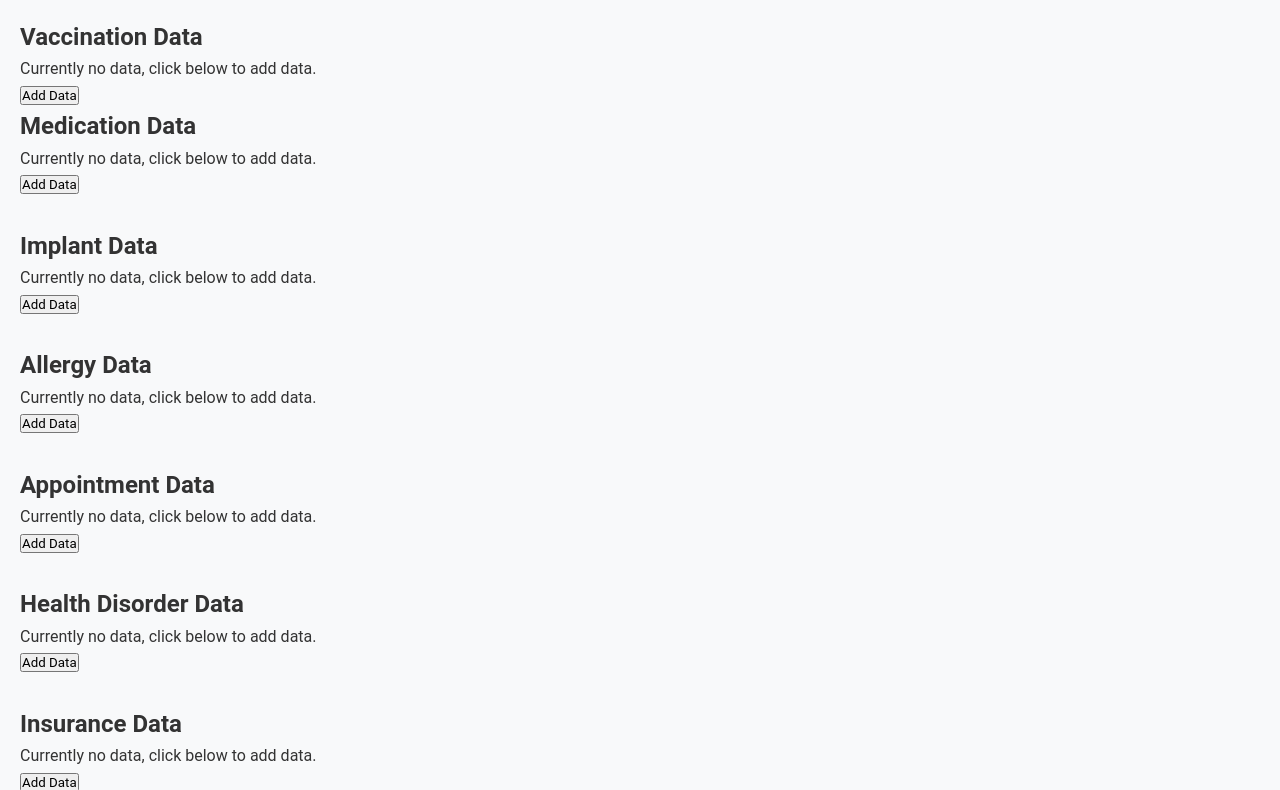
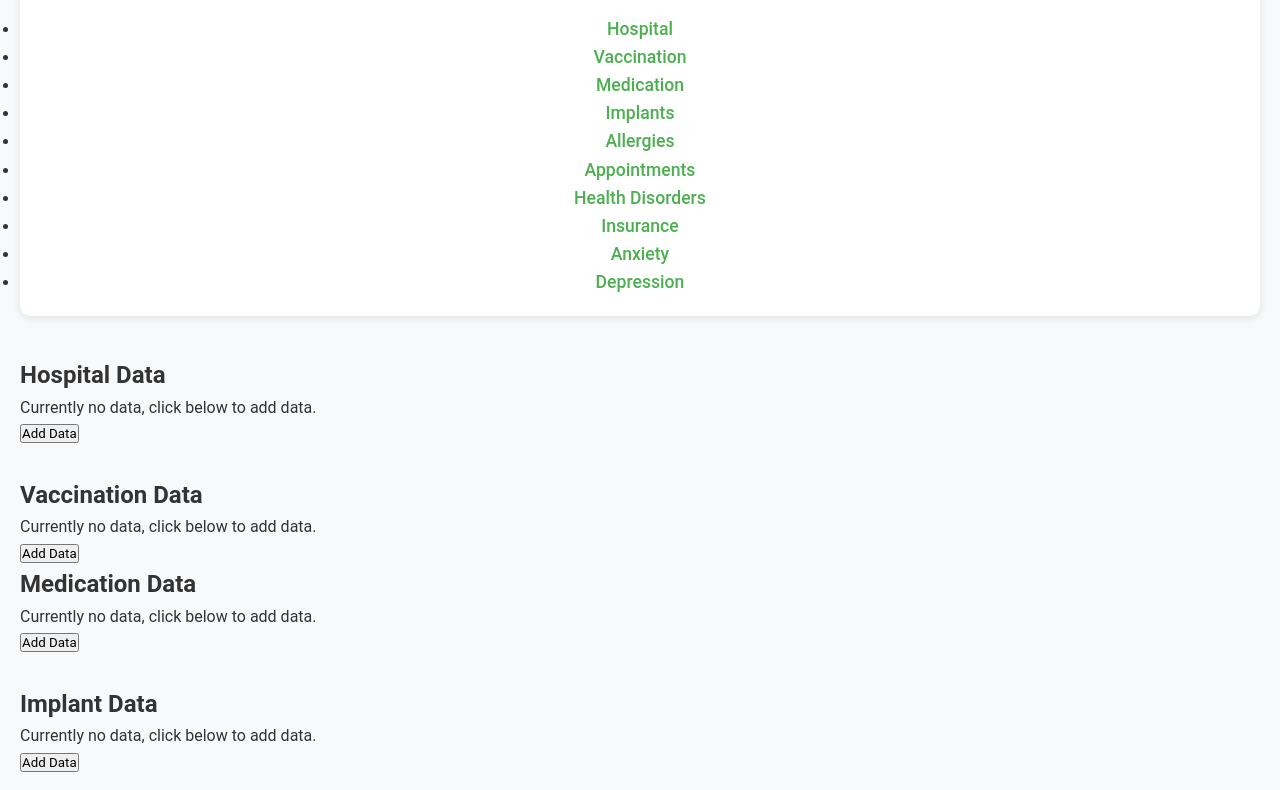
Before and after one commit to rkritzar52/riversmedicalrecord, a plain HTML site: page index.html in a window 1280 px wide. Shown: the part 122-912 px from the top of the page. Drawn offline with Linux system fonts and the light colour scheme.

Commit message:
Update index.html

```diff
--- a/index.html
+++ b/index.html
@@ -7,6 +7,26 @@
     <link rel="stylesheet" href="styles.css">
 </head>
 <body>
+
+
+    <!-- Header Section -->
+    <header>
+        <h1>Health Questionnaire</h1>
+        <nav>
+            <ul>
+                <li><a href="#hospital-section">Hospital</a></li>
+                <li><a href="#vaccination-section">Vaccination</a></li>
+                <li><a href="#medication-section">Medication</a></li>
+                <li><a href="#implant-section">Implants</a></li>
+                <li><a href="#allergy-section">Allergies</a></li>
+                <li><a href="#appointment-section">Appointments</a></li>
+                <li><a href="#disorder-section">Health Disorders</a></li>
+                <li><a href="#insurance-section">Insurance</a></li>
+                <li><a href="#anxiety-section">Anxiety</a></li>
+                <li><a href="#depression-section">Depression</a></li>
+            </ul>
+        </nav>
+    </header>
 
     <div id="health-section">
 
```
